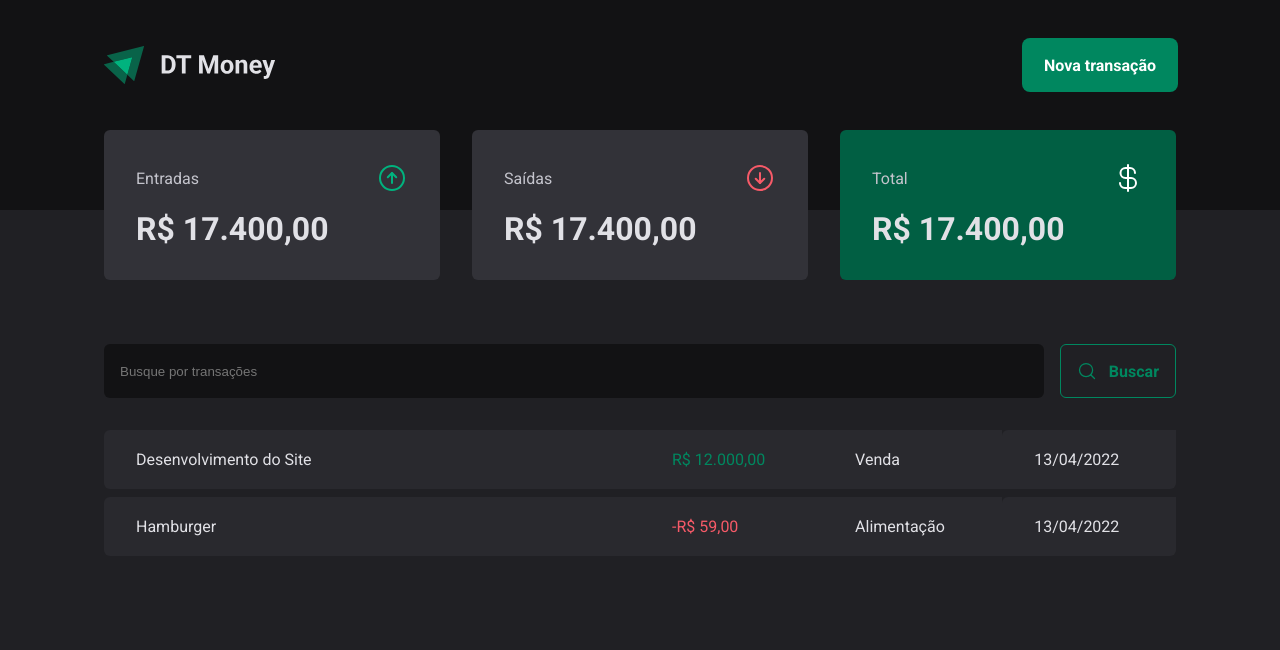
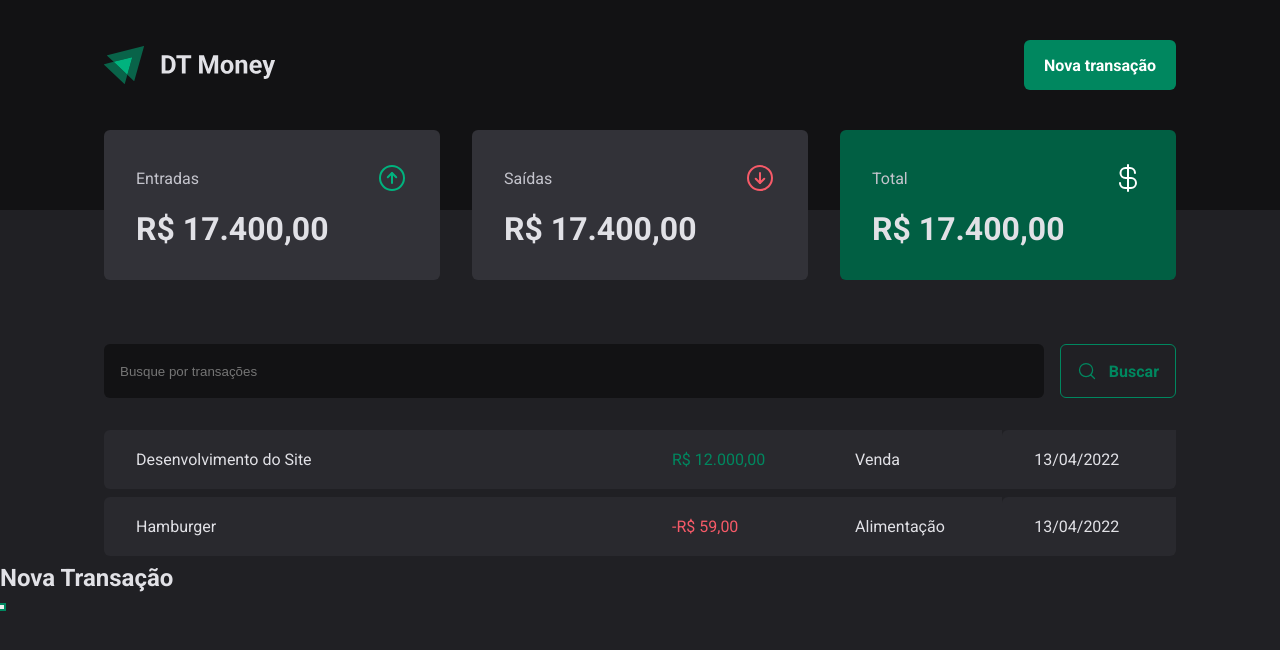
Before and after one commit to Orlandovpjunior/consumo_api_react, a React (Vite) app in the folder dt-money/: page / in a window 1280 px wide. Both pictures are taken after a click on the button "Nova transação". Shown: the top 650 px of the page. Built offline with nearby package versions, Linux system fonts and the light colour scheme.

Commit message:
chore: adiciona o radix-ui e faz o modal dialog

```diff
--- a/dt-money/package.json
+++ b/dt-money/package.json
@@ -10,6 +10,7 @@
     "preview": "vite preview"
   },
   "dependencies": {
+    "@radix-ui/react-dialog": "^1.1.11",
     "phosphor-react": "^1.4.1",
     "react": "^19.0.0",
     "react-dom": "^19.0.0",
--- a/dt-money/src/components/Header/index.tsx
+++ b/dt-money/src/components/Header/index.tsx
@@ -1,12 +1,26 @@
 import { HeaderContainer, HeaderContent, NewTransactionButton } from "./styles";
 import logoImg from '../../assets/dt-money.svg'
+import * as  Dialog from "@radix-ui/react-dialog";
 
 export function Header(){
     return(
         <HeaderContainer>
             <HeaderContent>
                 <img src={logoImg} alt="" />
-                <NewTransactionButton>Nova transação</NewTransactionButton>
+                <Dialog.Root>
+                    <Dialog.Trigger asChild>
+                        <NewTransactionButton>Nova transação</NewTransactionButton>
+                    </Dialog.Trigger>
+                    <Dialog.Portal>
+                        <Dialog.Overlay/>
+                        <Dialog.Content>
+                            <Dialog.Title>
+                                Nova Transação
+                            </Dialog.Title>
+                            <Dialog.Close/>
+                        </Dialog.Content>
+                    </Dialog.Portal>
+                </Dialog.Root>
             </HeaderContent>
         </HeaderContainer>
     )
```
Also changed, not shown: 1 other file (tests, documents, lock files or other folders).
